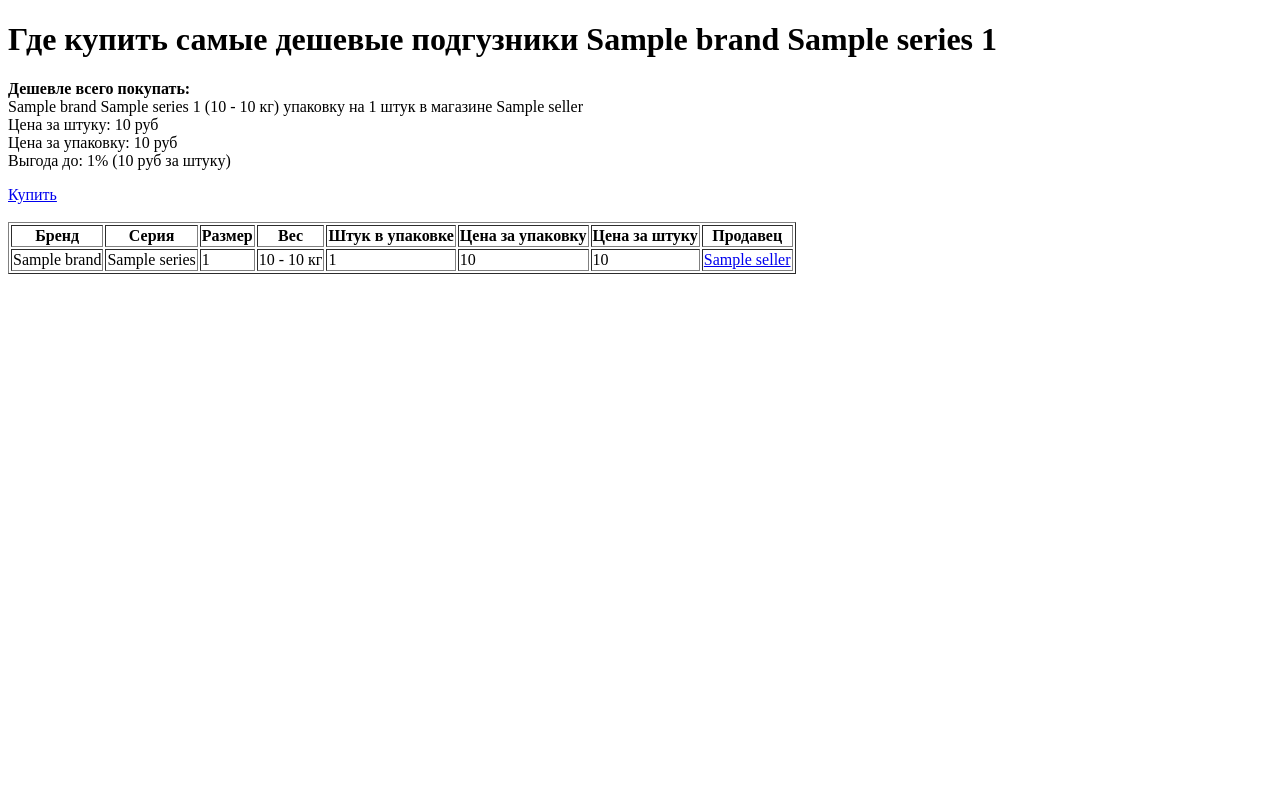
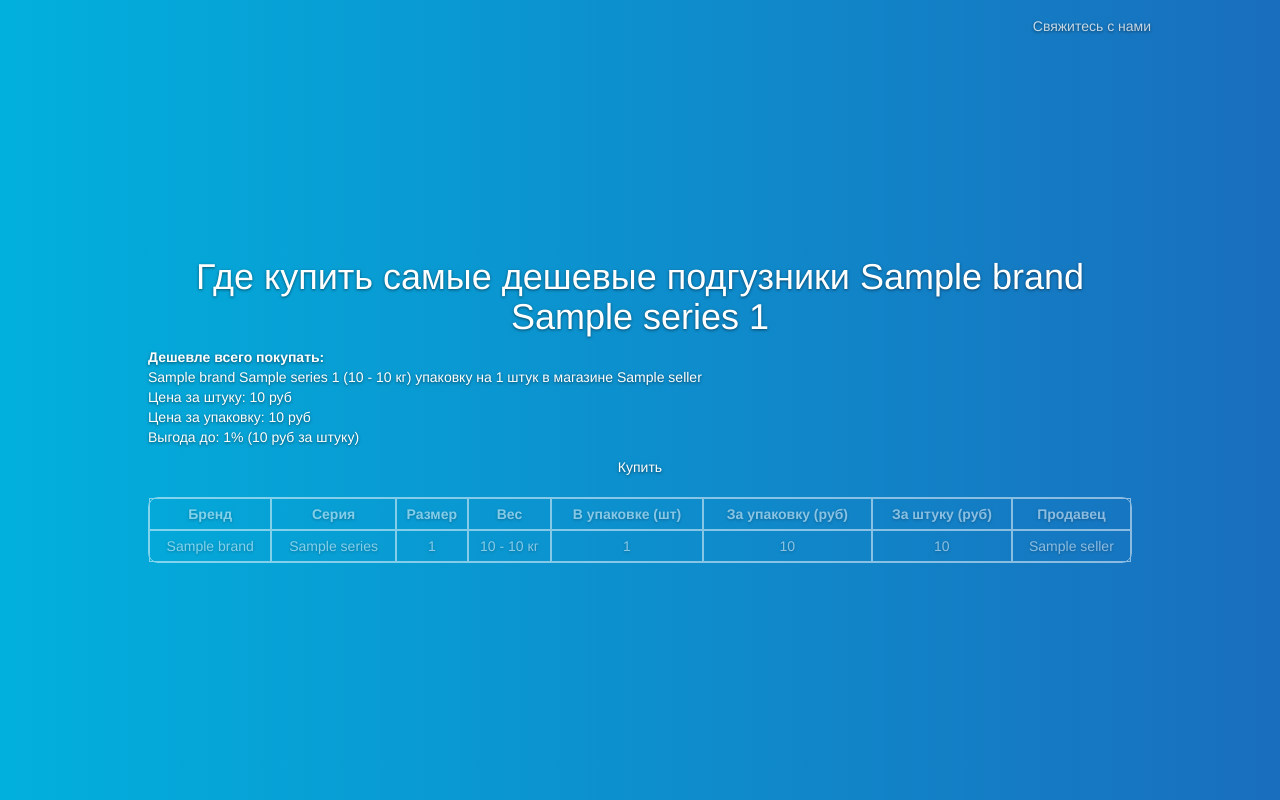
Before and after one commit to asorokoumov/compare, a Django app: template diapers/templates/diapers/products.html in a window 1280 px wide. Run offline with Django 3.2, Linux system fonts and the light colour scheme; the template is opened without the code that fills it: most values are stand-ins (such as "Sample title", 1, 10 or a date in 2020); some libraries are stand-ins or nearby versions.

Commit message:
First part of the new design for product page

```diff
--- /dev/null
+++ b/diapers/static/diapers/css/cover_product.css
@@ -0,0 +1,231 @@
+/*
+ * Globals
+ */
+
+/* Links */
+a,
+a:focus,
+a:hover {
+  color: #fff;
+}
+
+/* Custom default button */
+.btn-default,
+.btn-default:hover,
+.btn-default:focus {
+  color: #333;
+  text-shadow: none; /* Prevent inheritance from `body` */
+  background-color: #fff;
+  border: 1px solid #fff;
+}
+
+
+/*
+ * Base structure
+ */
+
+html,
+body {
+  height: 100%;
+  background:linear-gradient(270deg,#196ebd,#01b0dd);
+    background-image: linear-gradient(270deg, rgb(25, 110, 189), rgb(1, 176, 221));
+    background-position-x: initial;
+    background-position-y: initial;
+    background-size: initial;
+    background-repeat-x: initial;
+    background-repeat-y: initial;
+    background-attachment: initial;
+    background-origin: initial;
+    background-clip: initial;
+    background-color: initial;
+}
+body {
+  color: #fff;
+  text-align: center;
+  text-shadow: 0 1px 3px rgba(0,0,0,.5);
+}
+
+/* Extra markup and styles for table-esque vertical and horizontal centering */
+.site-wrapper {
+  display: table;
+  width: 100%;
+  height: 100%; /* For at least Firefox */
+  min-height: 100%;
+}
+.site-wrapper-inner {
+  display: table-cell;
+  vertical-align: top;
+}
+.cover-container {
+  margin-right: auto;
+  margin-left: auto;
+}
+
+/* Padding for spacing */
+.inner {
+  padding: 30px;
+}
+
+
+/*
+ * Header
+ */
+.masthead-brand {
+  margin-top: 10px;
+  margin-bottom: 10px;
+}
+
+.masthead-nav > li {
+  display: inline-block;
+}
+.masthead-nav > li + li {
+  margin-left: 20px;
+}
+.masthead-nav > li > a {
+  padding-right: 0;
+  padding-left: 0;
+  font-size: 16px;
+  font-weight: bold;
+  color: #fff; /* IE8 proofing */
+  color: rgba(255,255,255,.75);
+  border-bottom: 2px solid transparent;
+}
+.masthead-nav > li > a:hover,
+.masthead-nav > li > a:focus {
+  background-color: transparent;
+  border-bottom-color: #a9a9a9;
+  border-bottom-color: rgba(255,255,255,.25);
+}
+.masthead-nav > .active > a,
+.masthead-nav > .active > a:hover,
+.masthead-nav > .active > a:focus {
+  color: #fff;
+  border-bottom-color: #fff;
+}
+
+@media (min-width: 768px) {
+  .masthead-brand {
+    float: left;
+  }
+  .masthead-nav {
+    float: right;
+  }
+}
+
+
+/*
+ * Cover
+ */
+
+.cover {
+  padding: 0 20px;
+}
+.cover .btn-lg {
+  padding: 10px 20px;
+}
+
+
+/*
+ * Footer
+ */
+
+.mastfoot {
+  color: #999; /* IE8 proofing */
+  color: rgba(255,255,255,.5);
+}
+
+
+/*
+ * Affix and center
+ */
+
+@media (min-width: 768px) {
+  /* Pull out the header and footer */
+  .masthead {
+    position: fixed;
+    top: 0;
+  }
+  .mastfoot {
+    position: fixed;
+    bottom: 0;
+  }
+  /* Start the vertical centering */
+  .site-wrapper-inner {
+    vertical-align: middle;
+  }
+  /* Handle the widths */
+  .masthead,
+  .mastfoot,
+  .cover-container {
+    width: 100%; /* Must be percentage or pixels for horizontal alignment */
+  }
+}
+
+@media (min-width: 992px) {
+  .masthead,
+  .mastfoot,
+  .cover-container {
+    width: 1024px;
+  }
+}
+
+.navbar-default .navbar-toggle .icon-bar {
+    background-color: white;
+
+}
+.navbar-default {
+background-color:transparent;
+border-color:transparent;}
+.navbar-default .navbar-brand {
+    color: white;
+}
+
+.navbar-default .navbar-nav>li>a {
+  padding-right: 0;
+  padding-left: 0;
+  color: #fff; /* IE8 proofing */
+  color: rgba(255,255,255,.75);
+ /* border-bottom: 2px solid transparent;*/
+}
+
+.navbar-default .navbar-nav > li > a:hover,
+.navbar-default .navbar-nav> li > a:focus {
+  background-color: transparent;
+  border-bottom-color: #a9a9a9;
+  border-bottom-color: rgba(255,255,255,.25);
+}
+
+
+.navbar-default .navbar-nav > li > a:hover, .navbar-default .navbar-nav > li > a:focus {
+  color: #fff;
+  border-bottom-color: #fff;
+
+}
+.navbar-default .navbar-brand:focus, .navbar-default .navbar-brand:hover {
+  color: #fff;
+  background-color: transparent;
+  border-bottom-color: #a9a9a9;
+  border-bottom-color: rgba(255,255,255,.25);
+}
+
+.navbar-default .navbar-toggle:focus, .navbar-default .navbar-toggle:hover {
+    background-color: transparent;
+}
+
+table {
+    width:100%;
+    border-radius: 10px;
+    opacity: 0.5;
+    border: 1px solid white;
+    border-collapse: separate;
+    line-height: 30px;
+
+}
+
+th {
+    text-align: center;
+    border: 1px solid white;
+}
+td {
+    border: 1px solid white;
+}
--- a/diapers/templates/diapers/products.html
+++ b/diapers/templates/diapers/products.html
@@ -1,26 +1,68 @@
 <!DOCTYPE html>
 <html lang="en">
+  <head>
+    <meta charset="utf-8">
+    <meta http-equiv="X-UA-Compatible" content="IE=edge">
+    <meta name="viewport" content="width=device-width, initial-scale=1, maximum-scale=1, user-scalable=0">
+    <!-- The above 3 meta tags *must* come first in the head; any other head content must come *after* these tags -->
+    <meta name="description" content="">
+    <meta name="author" content="">
+    {% load staticfiles %}
 
-<head>
-    <meta http-equiv="Content-Type" content="text/html; charset=utf-8">
-    <meta name="viewport" content="width=device-width, initial-scale=1.0">
-    {% load staticfiles %}
-    <link rel="shortcut icon" href="http://templatecycle.com/demo/bootclassified-v1.4/dist/assets/ico/favicon.png">
+    <link rel="icon" href="../../favicon.ico">
+
+    <title>Cover Template for Bootstrap</title>
+
+    <!-- Bootstrap core CSS -->
+    <!-- Latest compiled and minified CSS -->
+    <link rel="stylesheet" href="https://maxcdn.bootstrapcdn.com/bootstrap/3.3.7/css/bootstrap.min.css" integrity="sha384-BVYiiSIFeK1dGmJRAkycuHAHRg32OmUcww7on3RYdg4Va+PmSTsz/K68vbdEjh4u" crossorigin="anonymous">
+
+    <!-- Custom styles for this template -->
+    <link rel="stylesheet" type="text/css" href="{% static 'diapers/css/cover_product.css' %}" />
 
 
+    <!-- HTML5 shim and Respond.js for IE8 support of HTML5 elements and media queries -->
+    <!--[if lt IE 9]>
+      <script src="https://oss.maxcdn.com/html5shiv/3.7.3/html5shiv.min.js"></script>
+      <script src="https://oss.maxcdn.com/respond/1.4.2/respond.min.js"></script>
+    <![endif]-->
+  </head>
+
+  <body>
+
+    <div class="site-wrapper">
+
+      <div class="site-wrapper-inner">
+
+        <div class="cover-container">
+
+         <div class="masthead clearfix ">
+             <nav class="navbar navbar-default">
+             <div class="navbar-header">
+              <button type="button" class="navbar-toggle collapsed" data-toggle="collapse" data-target="#bs-example-navbar-collapse-1" aria-expanded="false">
+                <span class="sr-only">Toggle navigation</span>
+                <span class="icon-bar"></span>
+                <span class="icon-bar"></span>
+                <span class="icon-bar"></span>
+              </button>
+              <!-- <a class="navbar-brand" href="#">
+              Brand
+              </a>-->
+            </div>
+        <div class="collapse navbar-collapse" id="bs-example-navbar-collapse-1">
+          <ul class="nav navbar-nav navbar-right">
+            <li><a href="#">Свяжитесь с нами</a></li>
+
+          </ul>
+        </div><!-- /.navbar-collapse -->
+                 </nav>
+          </div>
+          <div class="inner cover   table-responsive ">
+            <div>
 
 
-
-    <!--[if lt IE 9]>
-    <script src="https://oss.maxcdn.com/libs/html5shiv/3.7.0/html5shiv.js"></script>
-    <script src="https://oss.maxcdn.com/libs/respond.js/1.3.0/respond.min.js"></script>
-    <![endif]-->
-
-</head>
-
-<body class=" pace-done">
                 <h1>Где купить самые дешевые подгузники {{header.brand.name}} {{header.series}} {{header.size}}</h1>
-        <p><b>Дешевле всего покупать:</b><br>
+                <p style="text-align:left"><b>Дешевле всего покупать:</b><br>
                 {{best.product.brand.name}} {{ best.product.series }} {{ best.product.size }}
                 ({{ best.product.min_weight|floatformat  }} - {{ best.product.max_weight|floatformat  }} кг) упаковку на
                 {{ best.product.count }} штук в магазине {{ best.seller }}<br>
@@ -31,25 +73,33 @@
                 </br>
                  </br>
 
-        <table border="1">
+                <table>
                     <thead>
                         <tr>
-                    <th>Бренд</th>
-                    <th>Серия</th>
-                    <th>Размер</th>
-                    <th>Вес</th>
-                    <th>Штук в упаковке</th>
-                    <th>Цена за упаковку</th>
-                    <th>Цена за штуку</th>
-                    <th>Продавец</th>
+                            <th class="hidden-md hidden-lg">Подгузник</th>
+                            <th class="hidden-md hidden-lg">Штук</th>
+                            <th class="hidden-md hidden-lg">Цена</th>
+                            <th class="hidden-md hidden-lg">За штуку</th>
+                            <th class="hidden-md hidden-lg">Магазин</th>
+
+                            <th class="hidden-xs hidden-sm">Бренд</th>
+                            <th class="hidden-xs hidden-sm">Серия</th>
+                            <th class="hidden-xs hidden-sm">Размер</th>
+                            <th class="hidden-xs hidden-sm">Вес</th>
+                            <th class="hidden-xs hidden-sm">В упаковке (шт)</th>
+                            <th class="hidden-xs hidden-sm">За упаковку (руб)</th>
+                            <th class="hidden-xs hidden-sm">За штуку (руб)</th>
+                            <th class="hidden-xs hidden-sm">Продавец</th>
                         </tr>
                     </thead>
                     {% for stock_item in stock_list %}
                         <tr>
-                    <td>{{ stock_item.product.brand.name }}</td>
-                    <td>{{ stock_item.product.series }}</td>
-                    <td>{{ stock_item.product.size }}</td>
-                    <td>{{ stock_item.product.min_weight|floatformat  }} - {{ stock_item.product.max_weight|floatformat  }} кг</td>
+                            <td class="hidden-md hidden-lg">{{ stock_item.product.brand.name }} {{ stock_item.product.series }} {{ stock_item.product.size }}</td>
+
+                            <td class="hidden-xs hidden-sm">{{ stock_item.product.brand.name }}</td>
+                            <td class="hidden-xs hidden-sm">{{ stock_item.product.series }}</td>
+                            <td class="hidden-xs hidden-sm">{{ stock_item.product.size }}</td>
+                            <td class="hidden-xs hidden-sm">{{ stock_item.product.min_weight|floatformat  }} - {{ stock_item.product.max_weight|floatformat  }} кг</td>
                             <td>{{ stock_item.product.count }}</td>
                             <td>{{ stock_item.price_full|floatformat }}</td>
                             <td>{{ stock_item.price_unit|floatformat:-2 }}</td>
@@ -57,7 +107,31 @@
                         </tr>
                     {% endfor %}
                 </table>
+            </div>
+
+
+
+          </div>
+          <div class="mastfoot">
+            <div class="inner">
+             <!-- <p></p> -->
+            </div>
+          </div>
+
+        </div>
+
+      </div>
+
+    </div>
+
+    <!-- Bootstrap core JavaScript
+    ================================================== -->
+    <!-- Placed at the end of the document so the pages load faster -->
+    <script src="https://ajax.googleapis.com/ajax/libs/jquery/1.12.4/jquery.min.js"></script>
+    <!-- Latest compiled and minified JavaScript -->
+    <script src="https://maxcdn.bootstrapcdn.com/bootstrap/3.3.7/js/bootstrap.min.js" integrity="sha384-Tc5IQib027qvyjSMfHjOMaLkfuWVxZxUPnCJA7l2mCWNIpG9mGCD8wGNIcPD7Txa" crossorigin="anonymous"></script>
+
     <script src="{% static 'diapers/js/jquery.min.js' %}"  type="text/javascript"></script>
+    <script src="{% static 'diapers/js/script.js' %}"  type="text/javascript"></script>
   </body>
-
 </html>
```
Lines whose indentation alone changed are shown as unchanged.
